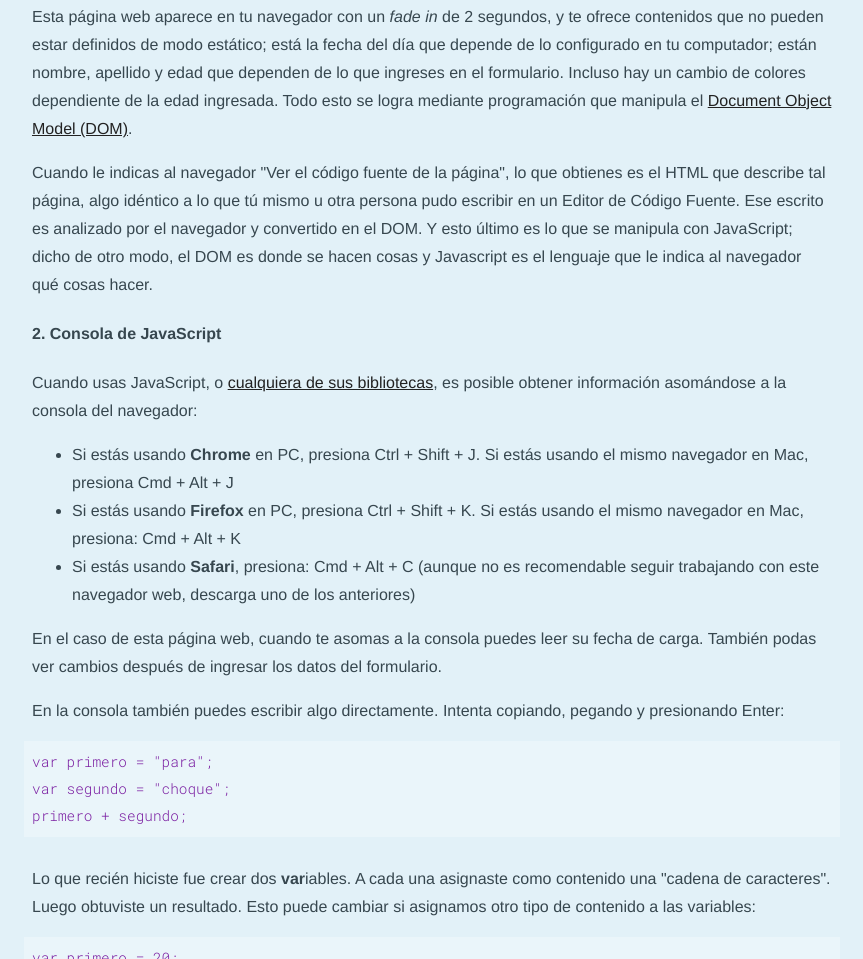
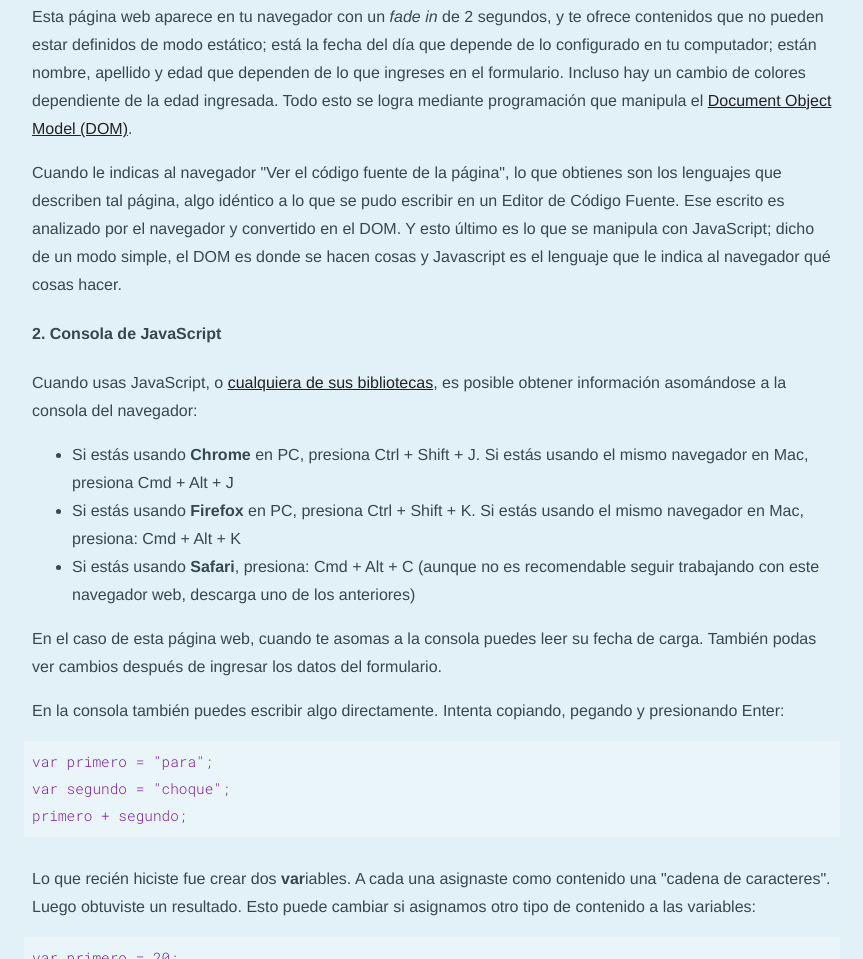
Before and after one commit to profesorfaco/workshop-bases, a plain HTML site: page index.html in a window 1280 px wide. Shown: the part 955-1914 px from the top of the page, without its empty margins (208-1071 px from the left). Drawn offline with nearby package versions, Linux system fonts and the light colour scheme.

Commit message:
Update index.html

```diff
--- a/index.html
+++ b/index.html
@@ -23,7 +23,7 @@
     <p>HTML y CSS son lenguajes descriptivos. No son lenguajes de programación. Describen, respectivamente, al maniquí y su <span lang="en">dress code</span>. Pero es imposible interactuar con un maniquí. Para poder darle vida a una página web debes utilizar un lenguaje de programación. Aquí utilizarás <a href="https://github.com/profesorfaco/bases/wiki/JavaScript" title="Wiki del Repositorio" target="_blank">JavaScript (JS)</a>, tomando atajos de <a href="https://github.com/profesorfaco/bases/wiki/jQuery" title="Wiki del Repositorio" target="_blank">jQuery</a>.</p>
     <h4>1. Manipular el DOM</h4>
     <p>Esta página web aparece en tu navegador con un <span lang="en">fade in</span> de 2 segundos, y te ofrece contenidos que no pueden estar definidos de modo estático; está la fecha del día que depende de lo configurado en tu computador; están nombre, apellido y edad que dependen de lo que ingreses en el formulario. Incluso hay un cambio de colores dependiente de la edad ingresada. Todo esto se logra mediante programación que manipula el <a href="https://es.wikipedia.org/wiki/Document_Object_Model" title="Wikipedia" target="_blank">Document Object Model (DOM)</a>.</p>
-    <p>Cuando le indicas al navegador "Ver el código fuente de la página", lo que obtienes es el HTML que describe tal página, algo idéntico a lo que tú mismo u otra persona pudo escribir en un Editor de Código Fuente. Ese escrito es analizado por el navegador y convertido en el DOM. Y esto último es lo que se manipula con JavaScript; dicho de otro modo, el DOM es donde se hacen cosas y Javascript es el lenguaje que le indica al navegador qué cosas hacer.</p>
+    <p>Cuando le indicas al navegador "Ver el código fuente de la página", lo que obtienes son los lenguajes que describen tal página, algo idéntico a lo que se pudo escribir en un Editor de Código Fuente. Ese escrito es analizado por el navegador y convertido en el DOM. Y esto último es lo que se manipula con JavaScript; dicho de un modo simple, el DOM es donde se hacen cosas y Javascript es el lenguaje que le indica al navegador qué cosas hacer.</p>
     <h4>2. Consola de JavaScript</h4>
     <p>Cuando usas JavaScript, o <a href="https://www.javascripting.com/" target="_blank" title="JavaScripting.com | The Database of JavaScript Libraries">cualquiera de sus bibliotecas</a>, es posible obtener información asomándose a la consola del navegador:</p>
     <ul>
```
